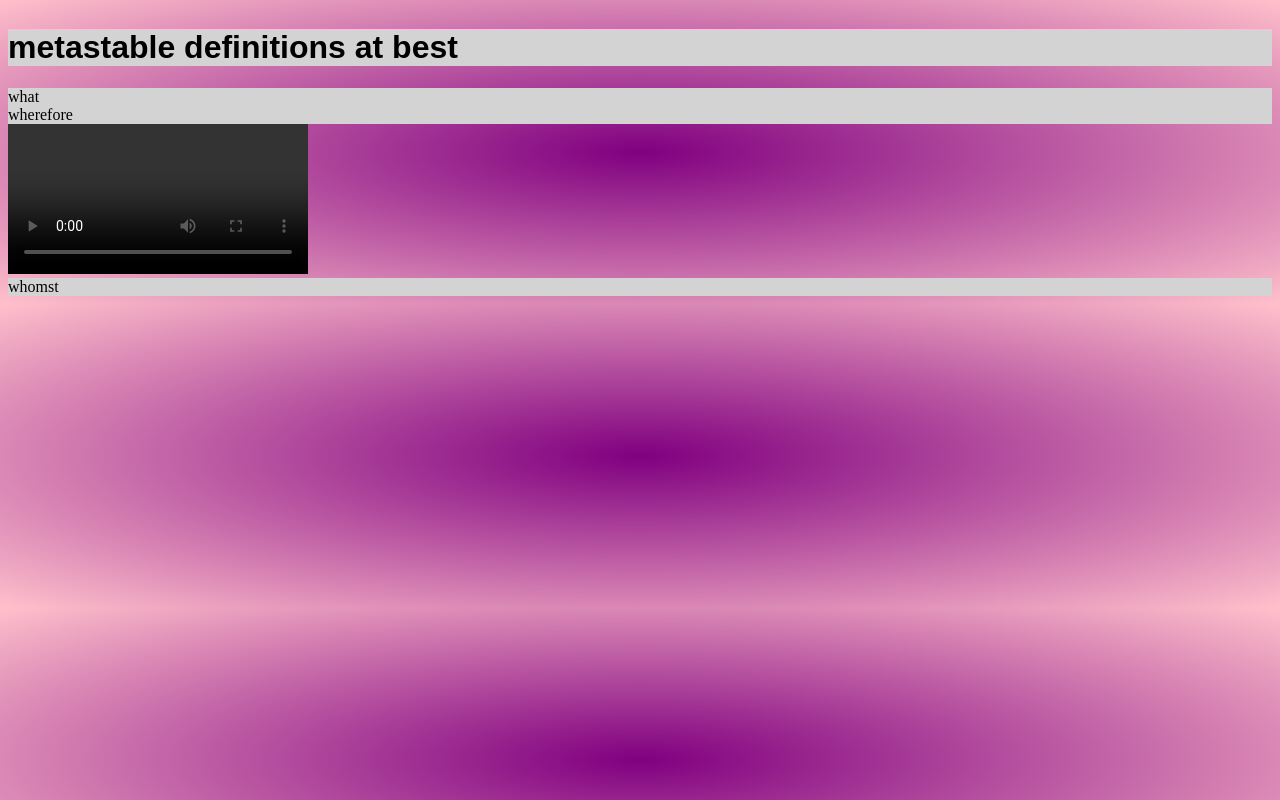
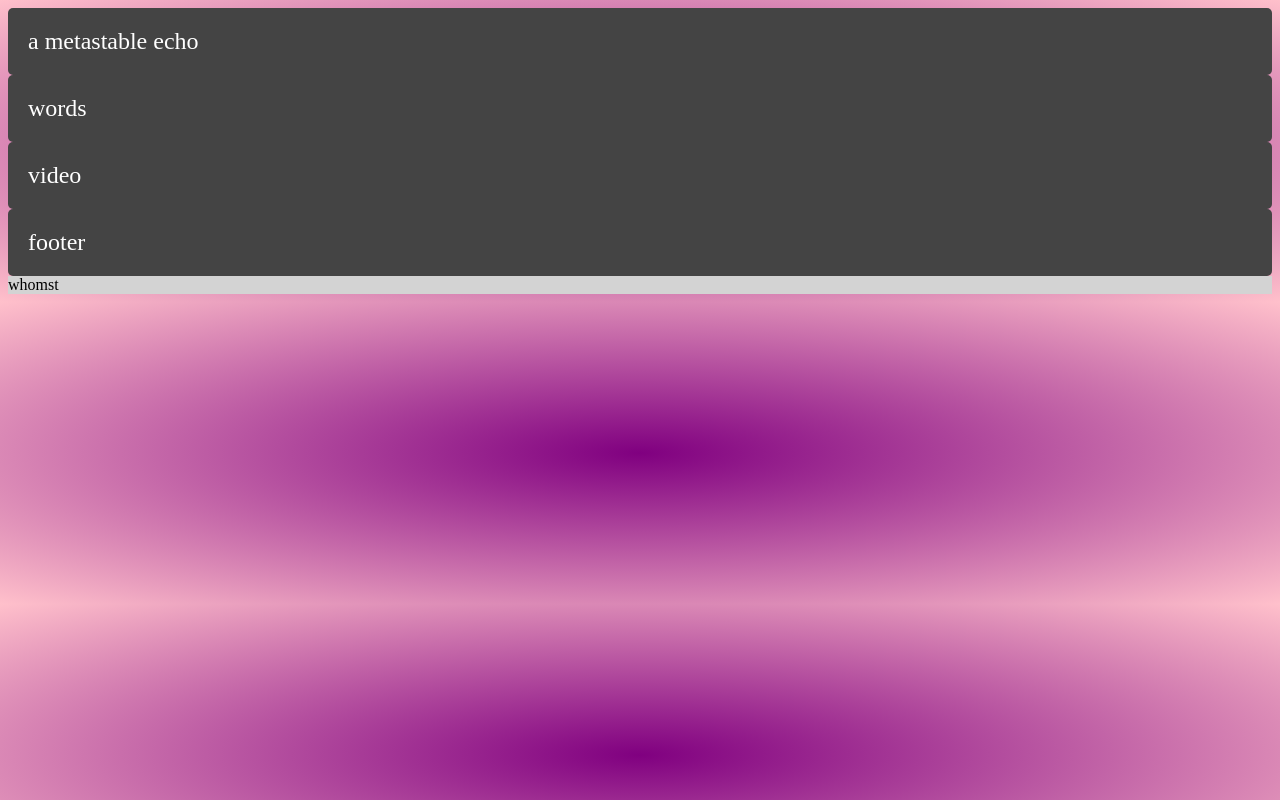
Before and after one commit to msdixon/false-idols, a plain HTML site: page metastable/index.html in a window 1280 px wide. Drawn offline with Linux system fonts and the light colour scheme; files whose address does not match are found by name.

Commit message:
grid container layout for site

```diff
--- a/metastable/index.html
+++ b/metastable/index.html
@@ -7,20 +7,15 @@
 </head>
 
 <body>
-<div class="flex-container"></div>
-<div class=".flex-item:nth-child(1)"></div>
-    <div style="background-color: lightgrey">
-        <h1>metastable definitions at best</h1>
-    </div>
+<div class="grid">
+    <div class="box a">a metastable echo</div>
+    <div class="box b">words</div>
+    <div class="box c">video</div>
+    <div class="box d">footer</div>
+    <div></div>
 
-<div class=".flex-item:nth-child(2)"></div>
-    <div style="background-color: lightgrey">what</div>
 
-<div class=".flex-item:nth-child(3)"></div>
-    <div style="background-color: lightgrey">wherefore</div>
 
-<div class=".flex-item:nth-child(4)">
-    <video controls>
     </source src="https://www.youtube.com/embed/M-F_SH5Tq3c?clip=UgkxvloYB5cBVU1gDNkn2kDdM7u1I1cR_xyH&amp;clipt=EJzUsQIYhIi0Ag" title="YouTube video player" frameborder="0" allow="accelerometer; autoplay; clipboard-write; encrypted-media; gyroscope; picture-in-picture">
     </video>
 </div>
--- a/metastable/styles/style.css
+++ b/metastable/styles/style.css
@@ -13,6 +13,55 @@ h2 {
   color: blueviolet;
   font-family: Copperplate, Papyrus, fantasy;
 }
+.container {
+  display:grid;
+  grid-template-columns: repeat(4, [col] 150px) ;
+  grid-template-rows: repeat(2, [row] auto ) ;
+  background-color: #fff;
+  color: #444;
+  grid-template-areas:
+    "header header header header"
+    "association association . ."
+    ".. video"
+    "association association .."
+    "footer footer footer footer";
+  grid-gap: 10px;
+}
+
+.box {
+  background-color: #444;
+  color: #fff;
+  border-radius: 5px;
+  padding: 20px;
+  font-size: 150%;
+}
+.box .box {
+  background-color: #ccc;
+  color: #444;
+}
+
+.a {
+  grid-area: header;
+  grid-column: col / span 4;
+  grid-row: row;
+}
+
+.b {
+  grid-area: associations;
+  grid-column: col 3 /span 2;
+  grid-row: row;
+}
+
+.c {
+  grid-area: video;
+
+}
+
+.d {
+  grid-area: footer;
+}
+
+
 
 .flex-container {
   display: flex;
@@ -89,4 +138,5 @@ h2 {
 .video {
   margin: 1rm;
   width: 100%;
+
 }
```
